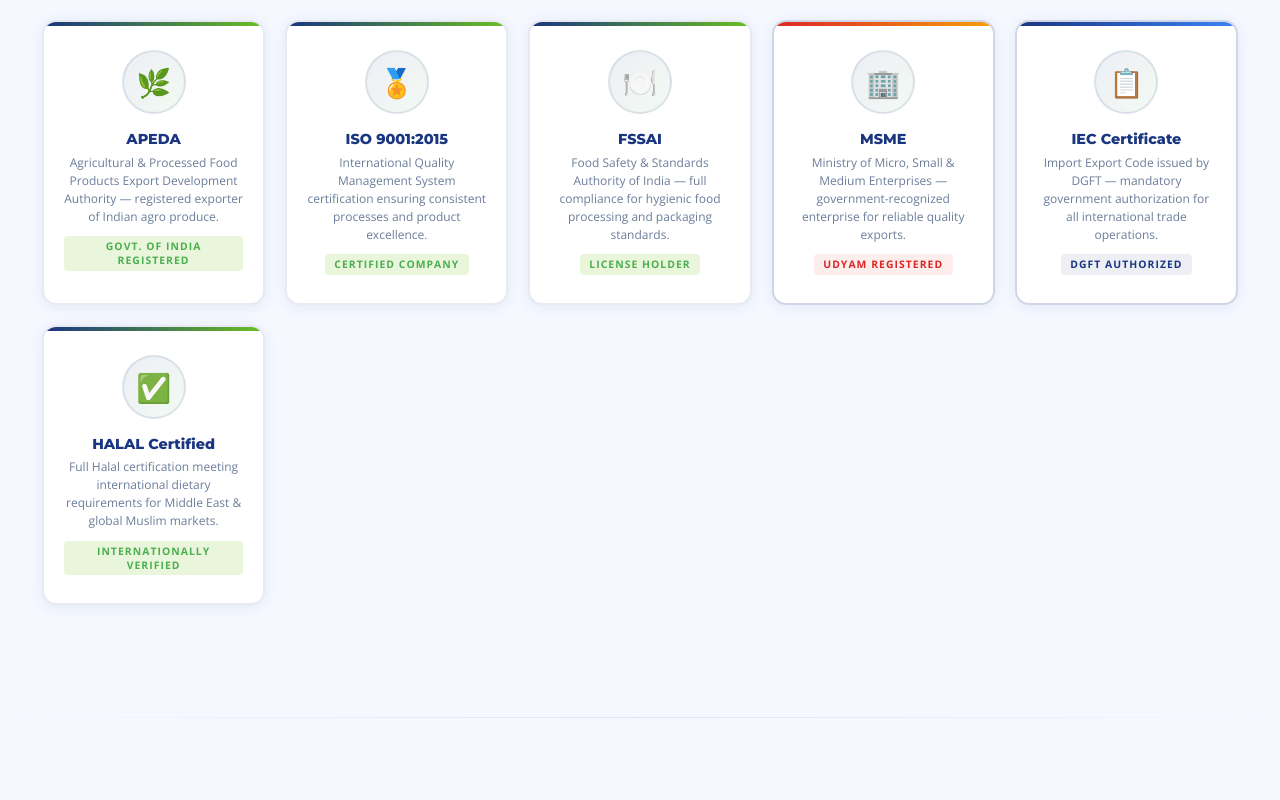
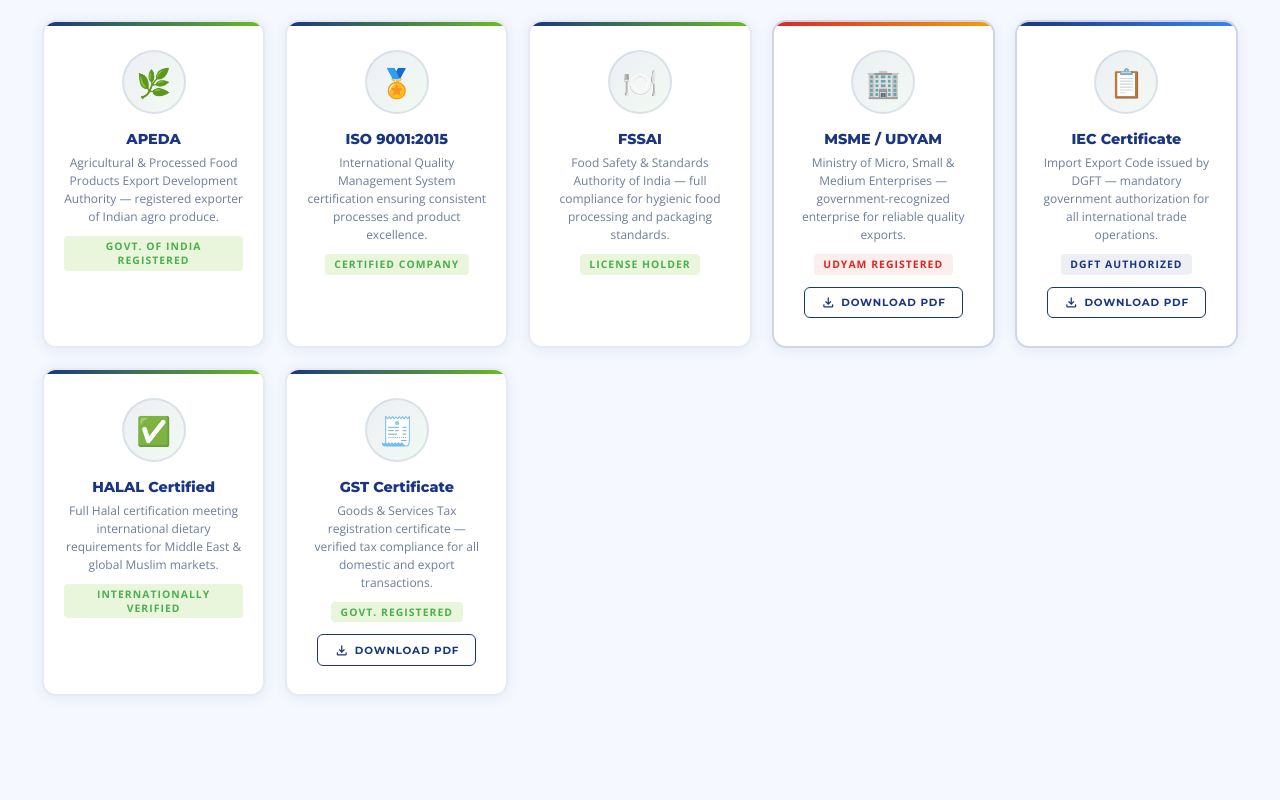
Before and after one commit to Tofikvhora/globalwayimpexweb, a plain HTML site: page index.html in a window 1280 px wide. Shown: the part 1220-2020 px from the top of the page. Drawn offline with nearby package versions, Linux system fonts and the light colour scheme.

Commit message:
New Changes DOne

```diff
--- a/index.html
+++ b/index.html
@@ -618,6 +618,35 @@
 
     .cert-card.msme-card::before {
       background: linear-gradient(90deg, #DC2626, #F59E0B)
+    }
+
+    .cert-download-btn {
+      display: inline-flex;
+      align-items: center;
+      gap: .35rem;
+      margin-top: .75rem;
+      padding: .45rem 1rem;
+      border-radius: 6px;
+      border: 1.5px solid var(--navy);
+      background: transparent;
+      color: var(--navy);
+      font-family: 'Montserrat', sans-serif;
+      font-size: .65rem;
+      font-weight: 700;
+      letter-spacing: .08em;
+      text-transform: uppercase;
+      text-decoration: none;
+      cursor: pointer;
+      transition: all .2s
+    }
+
+    .cert-download-btn:hover {
+      background: var(--navy);
+      color: #fff
+    }
+
+    .cert-download-btn .material-symbols-outlined {
+      font-size: 15px
     }
 
     .product-card {
@@ -1969,11 +1998,11 @@
           garlic: {
             label: 'Dehydrated Garlic',
             variants: [
-              { form: 'Powder', img: 'asset/garlic/Premium dehydrated garlic powder with rich.jpeg', desc: 'Premium dehydrated garlic powder with rich aroma, fine texture (80–100 mesh), and natural flavor for food seasoning and processing. Uniform color, no additives.' },
-              { form: 'Minced', img: 'asset/garlic/Premium dehydrated garlic minced.jpeg', desc: 'Premium dehydrated garlic minced with strong natural aroma, crunchy texture, and rich flavor for seasoning and food processing. Ready-to-use in all cuisines.' },
-              { form: 'Chopped', img: 'asset/garlic/Premium dehydrated garlic chopped.jpeg', desc: 'Premium dehydrated garlic chopped with natural off-white color, coarse texture, strong aroma, and clean dry appearance for high-quality culinary use.' },
-              { form: 'Flakes', img: 'asset/garlic/Premium dehydrated garlic flakes.jpeg', desc: 'Premium dehydrated garlic flakes with crisp texture, natural creamy-white color, rich aroma, and clean dry appearance for versatile food applications.' },
-              { form: 'Granules', img: 'asset/garlic/Premium dehydrated garlic granules.jpeg', desc: 'Premium dehydrated garlic granules with uniform coarse texture, natural light golden color, strong fresh aroma, and clean dry appearance for seasoning and food processing.' },
+              { form: 'Powder', img: 'asset/garlic/Premium dehydrated garlic powder with rich.png', desc: 'Premium dehydrated garlic powder with rich aroma, fine texture (80–100 mesh), and natural flavor for food seasoning and processing. Uniform color, no additives.' },
+              { form: 'Minced', img: 'asset/garlic/Premium dehydrated garlic minced.png', desc: 'Premium dehydrated garlic minced with strong natural aroma, crunchy texture, and rich flavor for seasoning and food processing. Ready-to-use in all cuisines.' },
+              { form: 'Chopped', img: 'asset/garlic/Premium dehydrated garlic chopped.png', desc: 'Premium dehydrated garlic chopped with natural off-white color, coarse texture, strong aroma, and clean dry appearance for high-quality culinary use.' },
+              { form: 'Flakes', img: 'asset/garlic/Premium dehydrated garlic flakes.png', desc: 'Premium dehydrated garlic flakes with crisp texture, natural creamy-white color, rich aroma, and clean dry appearance for versatile food applications.' },
+              { form: 'Granules', img: 'asset/garlic/Premium dehydrated garlic granules.png', desc: 'Premium dehydrated garlic granules with uniform coarse texture, natural light golden color, strong fresh aroma, and clean dry appearance for seasoning and food processing.' },
             ]
           }
         }
@@ -2026,9 +2055,10 @@
     <div class="cert-card"><div class="cert-badge">🌿</div><div class="cert-name">APEDA</div><div class="cert-desc">Agricultural &amp; Processed Food Products Export Development Authority — registered exporter of Indian agro produce.</div><div class="cert-num">Govt. of India Registered</div></div>
     <div class="cert-card"><div class="cert-badge">🏅</div><div class="cert-name">ISO 9001:2015</div><div class="cert-desc">International Quality Management System certification ensuring consistent processes and product excellence.</div><div class="cert-num">Certified Company</div></div>
     <div class="cert-card"><div class="cert-badge">🍽️</div><div class="cert-name">FSSAI</div><div class="cert-desc">Food Safety &amp; Standards Authority of India — full compliance for hygienic food processing and packaging standards.</div><div class="cert-num">License Holder</div></div>
-    <div class="cert-card msme-card"><div class="cert-badge">🏢</div><div class="cert-name">MSME</div><div class="cert-desc">Ministry of Micro, Small &amp; Medium Enterprises — government-recognized enterprise for reliable quality exports.</div><div class="cert-num" style="background:rgba(220,38,38,0.08);color:#DC2626">Udyam Registered</div></div>
-    <div class="cert-card iec-card"><div class="cert-badge">📋</div><div class="cert-name">IEC Certificate</div><div class="cert-desc">Import Export Code issued by DGFT — mandatory government authorization for all international trade operations.</div><div class="cert-num" style="background:rgba(26,54,128,0.08);color:var(--navy)">DGFT Authorized</div></div>
+    <div class="cert-card msme-card"><div class="cert-badge">🏢</div><div class="cert-name">MSME / UDYAM</div><div class="cert-desc">Ministry of Micro, Small &amp; Medium Enterprises — government-recognized enterprise for reliable quality exports.</div><div class="cert-num" style="background:rgba(220,38,38,0.08);color:#DC2626">Udyam Registered</div><a class="cert-download-btn" href="asset/PDF/Print _ Udyam Registration Certificate globalway impex.pdf" download target="_blank" rel="noopener"><span class="material-symbols-outlined">download</span>Download PDF</a></div>
+    <div class="cert-card iec-card"><div class="cert-badge">📋</div><div class="cert-name">IEC Certificate</div><div class="cert-desc">Import Export Code issued by DGFT — mandatory government authorization for all international trade operations.</div><div class="cert-num" style="background:rgba(26,54,128,0.08);color:var(--navy)">DGFT Authorized</div><a class="cert-download-btn" href="asset/PDF/certificateOfIEC.pdf" download target="_blank" rel="noopener"><span class="material-symbols-outlined">download</span>Download PDF</a></div>
     <div class="cert-card"><div class="cert-badge">✅</div><div class="cert-name">HALAL Certified</div><div class="cert-desc">Full Halal certification meeting international dietary requirements for Middle East &amp; global Muslim markets.</div><div class="cert-num">Internationally Verified</div></div>
+    <div class="cert-card"><div class="cert-badge">🧾</div><div class="cert-name">GST Certificate</div><div class="cert-desc">Goods &amp; Services Tax registration certificate — verified tax compliance for all domestic and export transactions.</div><div class="cert-num">Govt. Registered</div><a class="cert-download-btn" href="asset/PDF/GST GLOBALWAY IMPEX.PDF.pdf" download target="_blank" rel="noopener"><span class="material-symbols-outlined">download</span>Download PDF</a></div>
   </div>
 </section>
 
```
Also changed, not shown: asset/garlic/Premium dehydrated garlic chopped.png (added), asset/garlic/Premium dehydrated garlic minced.png (added), 16 other files.
